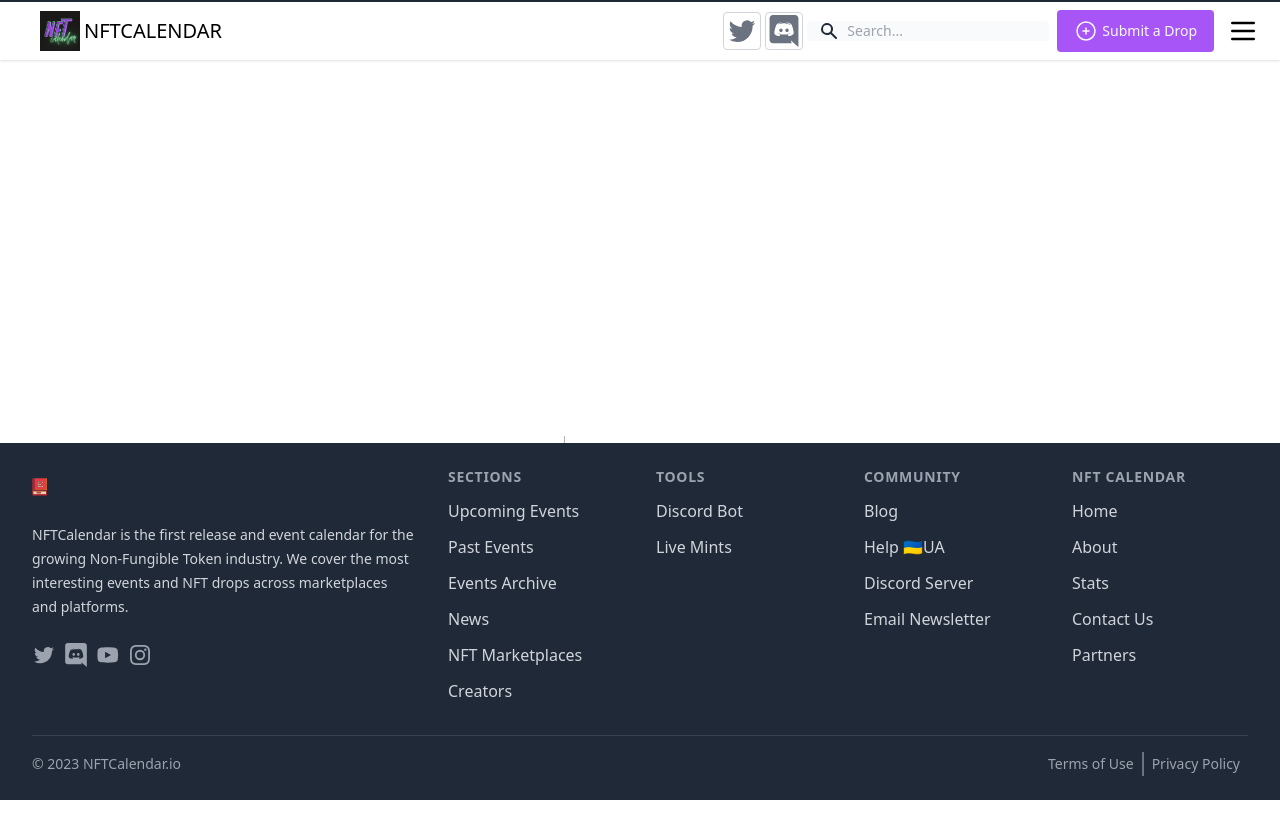
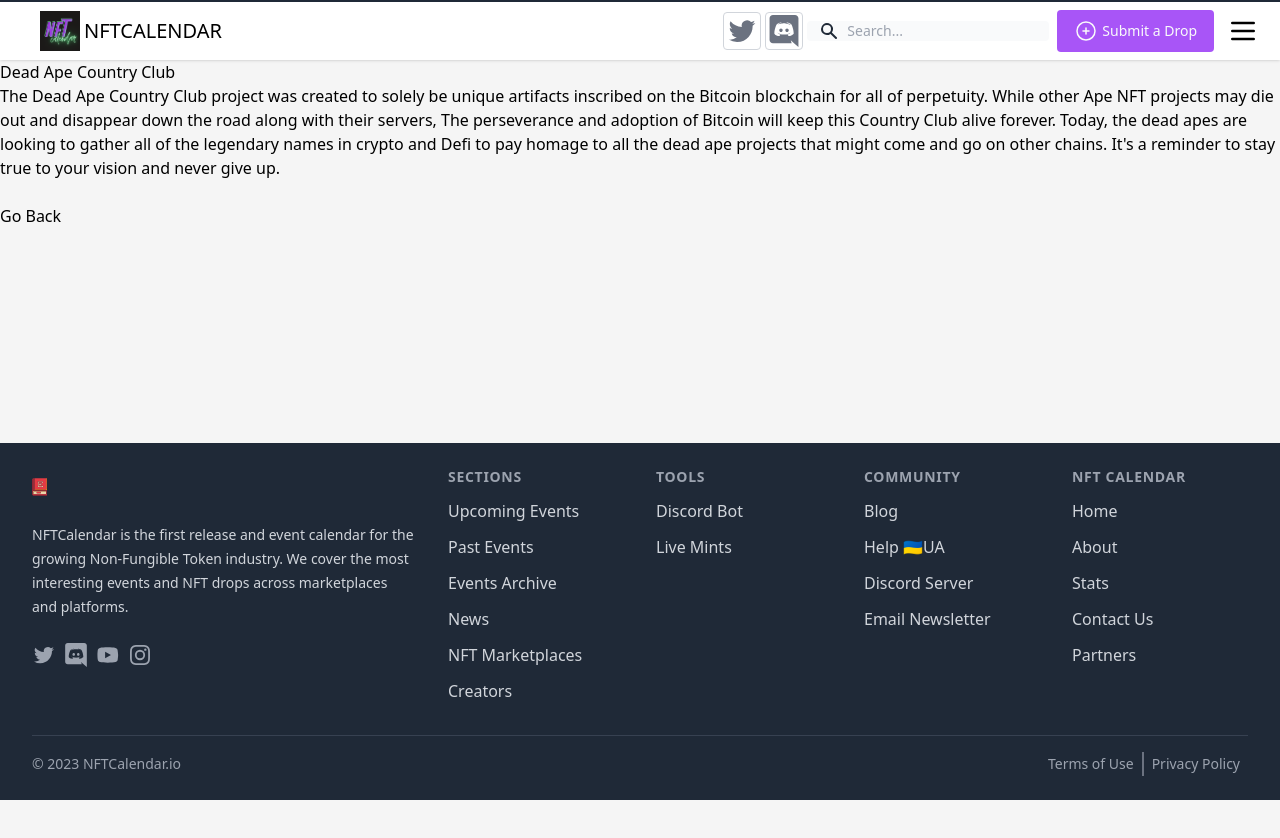
Before and after one commit to Samira-ABDI79/Megasis, a Next.js app: page /articles/1 in a window 1280 px wide. Before the commit this address had no page. Shown: the top 838 px of the page. Built offline with nearby package versions, Linux system fonts and the light colour scheme; data requests are answered from the project's data file.

Commit message:
feat (nfts) : add nft page

```diff
--- a/components/Layout/Footer.tsx
+++ b/components/Layout/Footer.tsx
@@ -1,15 +1,15 @@
 import Image from "next/image"
 import Link from "next/link"
 
-export const Footer=()=>{
-return(
-    <>
-  <footer className="mt-80 sticky bottom-0 w-full">
+export const Footer = () => {
+  return (
+
+      <footer className=" sticky bottom-0 w-full">
         <div className="bg-gray-800">
           <div className="px-4 pt-8 pb-2 mx-auto max-w-screen-2xl sm:px-6 lg:py-6 lg:px-8">
             <div className="xl:grid xl:grid-cols-3 xl:gap-8">
               <div className="xl:col-span-1">
-<Image className="h-10" width={15} height={15}  src="/assets/book.svg" alt="NFT Calendar"/>
+                <Image className="h-10" width={15} height={15} src="/assets/book.svg" alt="NFT Calendar" />
                 <p className="mt-4 text-sm leading-6 text-gray-300">
                   NFTCalendar is the first release and event calendar for the growing Non-Fungible Token industry. We cover the most interesting events and NFT drops across marketplaces and platforms.
                 </p>
@@ -177,6 +177,6 @@
             </div>
           </div>
         </div></footer>
-    </>
+
   )
 }
--- a/components/Layout/Layout.tsx
+++ b/components/Layout/Layout.tsx
@@ -29,7 +29,7 @@
 
 
 
-      <div className="container">
+      <main className="container ">
 
 
 
@@ -39,8 +39,8 @@
 
 
 
-      </div>
-      <Footer />
+      </main>
+      <Footer  />
 
     </>
 
--- a/components/NFTItem.tsx
+++ b/components/NFTItem.tsx
@@ -10,12 +10,12 @@
 
   return (
 
-    <Link href={`/nft/${NFT?.id}`}>
+    <Link href={`/articles/${NFT?.id}`}>
 
 <div className="flex mx-5 flex-wrap p-4 bg-white  my-1 md:my-0 border-gray-200 w-full border-l border-r border-b">
 <div className="w-full md:w-2/5">
 <a href="/event/ekos-genesis-art-collection/">
-<Image className="rounded-sm" loading="lazy" alt="NFT image" src={NFT.image}/>
+<Image className="rounded-sm" loading="lazy" width={100} height={100} alt="NFT image" src={NFT.image}/>
 </a>
 </div>
 <div className="w-full px-2 py-3 md:w-3/5 md:py-5 md:px-8">
--- a/next.config.js
+++ b/next.config.js
@@ -1,5 +1,8 @@
 /** @type {import('next').NextConfig} */
 const nextConfig = {
+  images: {
+    domains: ['nftcalendar.io'],
+  },
   reactStrictMode: true,
 }
 
--- /dev/null
+++ b/pages/articles/[id].tsx
@@ -0,0 +1,92 @@
+import { GetStaticPropsContext } from "next/types/index";
+
+
+
+import Link from "next/link";
+
+
+
+
+const article = ({ article }: any) => {
+
+  return (
+
+    <>
+
+      <h1>{article.name}</h1>
+
+      <p>{article.description}</p>
+
+      <br />
+
+      <Link href="/">Go Back</Link>
+
+    </>
+
+  );
+
+};
+
+
+
+
+export const getStaticProps = async (context: GetStaticPropsContext) => {
+
+  const res = await fetch(`http://localhost:3004/nfts/${context.params?.id}`);
+
+
+
+
+  const article = await res.json();
+
+
+
+
+  return {
+
+    props: {
+
+      article,
+
+    },
+
+  };
+
+};
+
+
+
+
+export const getStaticPaths = async () => {
+
+  const res = await fetch(`http://localhost:3004/nfts`);
+
+
+
+
+  const articles = await res.json();
+
+
+
+
+  const ids = articles.map((article: any) => article.id);
+
+  const paths = ids.map((id: any) => ({ params: { id: id.toString() } }));
+
+
+
+
+  return {
+
+    paths,
+
+    fallback: false,
+
+  };
+
+};
+
+
+
+
+export default article;
--- a/pages/index.tsx
+++ b/pages/index.tsx
@@ -1,7 +1,7 @@
 import Marketplaces from "@/components/Marketplaces";
 import Head from "next/head";
-import {nfts as articles} from '../db.json'
-console.log(articles);
+// import {nfts as articles} from '../db.json'
+// console.log(articles);
 
 
 
@@ -35,26 +35,26 @@
 
 
 
-// export const getStaticProps = async () => {
+export const getStaticProps = async () => {
 
-//   const res = await fetch(`http://localhost:3004/nfts?_limit=6`);
+  const res = await fetch(`http://localhost:3004/nfts?_limit=6`);
 
 
 
 
-//   const articles = await res.json();
+  const articles = await res.json();
 
 
 
 
-//   return {
+  return {
 
-//     props: {
+    props: {
 
-//       articles,
+      articles,
 
-//     },
+    },
 
-//   };
+  };
 
-// };
+};
--- a/styles/globals.css
+++ b/styles/globals.css
@@ -23,3 +23,6 @@
     border-style: solid;
     border-color: #e5e5e5;
 }
+main {
+    min-height: 100vh;
+}
```
Lines whose indentation alone changed are shown as unchanged.
